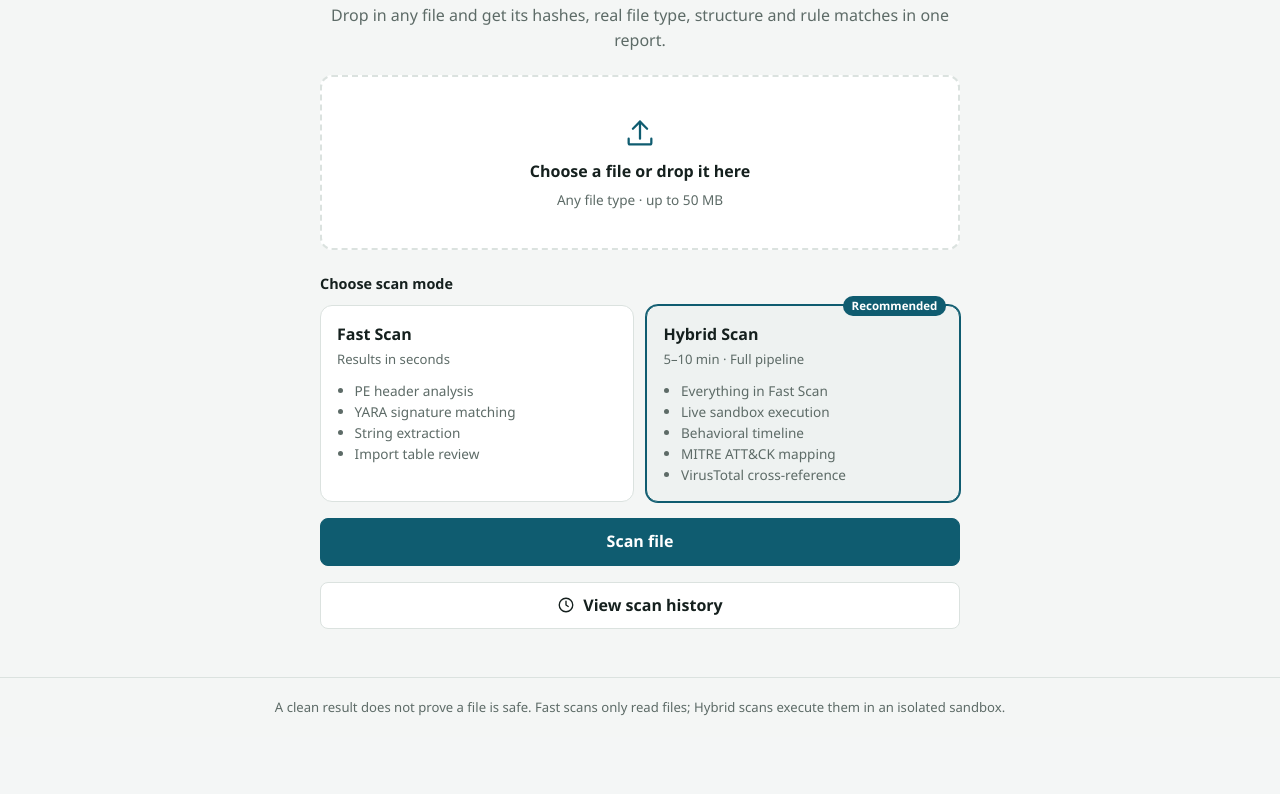
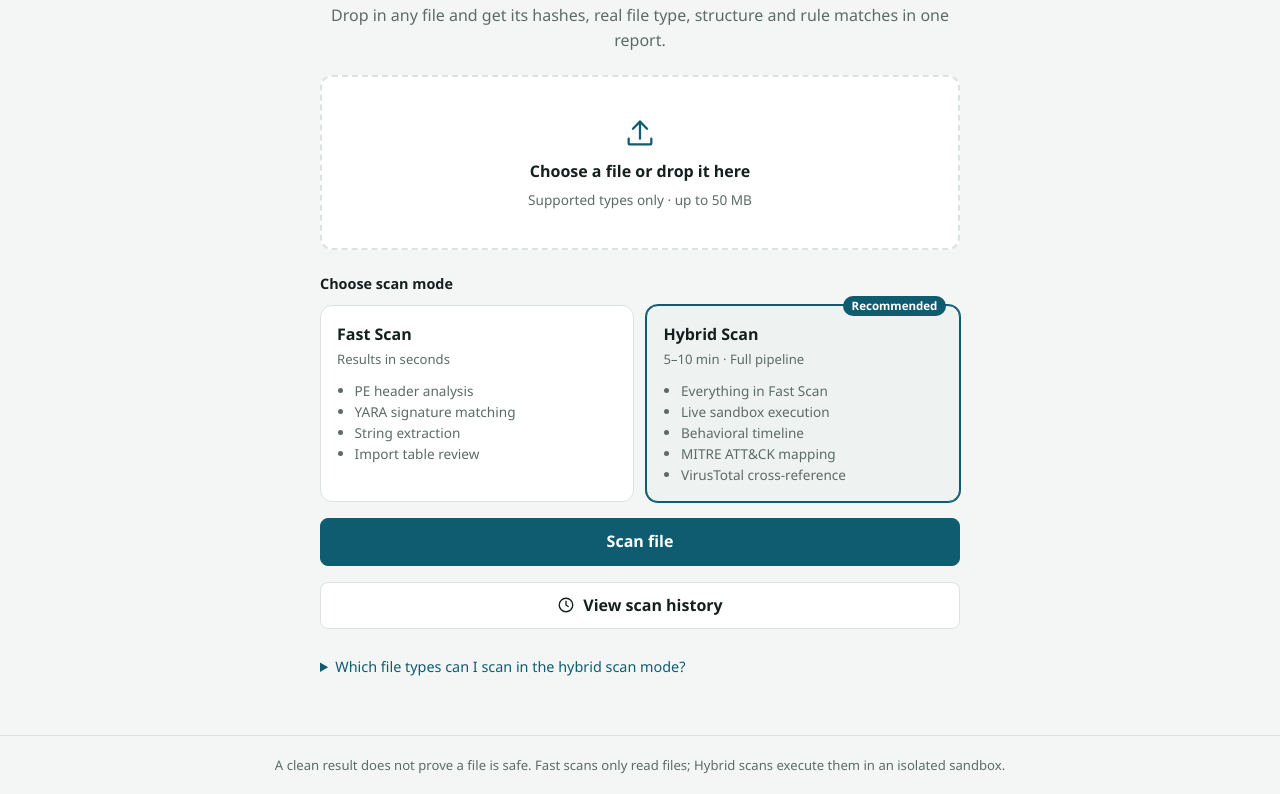
Before and after one commit to JasonnnW056/Deep-File-Analysis, a Flask app: page /upload in a window 1280 px wide. Shown: the part 203-997 px from the top of the page. Before the commit the page ends 919 px from the top, so only its background shows below. Run offline with Flask 3, Linux system fonts and the light colour scheme.

Commit message:
Added file type supported for the hybrid scan mode

```diff
--- a/app/web/routes.py
+++ b/app/web/routes.py
@@ -23,7 +23,31 @@ except ImportError:
     dynamic_scan = None
     detonation_error = detonation_timeout = Exception
 
+FILE_GROUPS = [
+    ("Programs", "Windows programs and installers", [".exe", ".dll", ".msi", ".cpl", ".msix"]),
+    ("Scripts", "Small programs written as text", [".js", ".jse", ".vbs", ".vbe", ".wsf", ".sct", ".ps1", ".bat", ".cmd", ".hta", ".py", ".au3"]),
+    ("Documents", "Office files, PDFs and similar", [".doc", ".docx", ".rtf", ".xls", ".xlsx", ".ppt", ".pptx", ".pub", ".one", ".mdb", ".accdb", ".pdf", ".xps", ".hwp"]),
+    ("Email", "Saved messages", [".eml", ".msg", ".mht"]),
+    ("Archives", "Zipped bundles of files", [".zip", ".rar", ".7z"]),
+    ("Shortcuts and settings", "Files that point to or change something", [".lnk", ".inf", ".reg", ".chm", ".rdp"]),
+    ("Java and Flash", "Browser-era programs", [".jar", ".swf"]),
+]
+ALLOWED_EXTENSIONS = {e for _, _, exts in FILE_GROUPS for e in exts}
+
 bp = Blueprint("web", __name__)
+
+def _is_allowed(filename):
+    return os.path.splitext(filename or "")[1].lower() in ALLOWED_EXTENSIONS
+
+def _blocked(filename, mode):
+    """Only hybrid scans are limited to the supported types."""
+    return mode == "hybrid" and not _is_allowed(filename)
+
+@bp.app_context_processor
+def _inject_file_types():
+    # available in every template, including the 413 error page
+    return {"file_groups": FILE_GROUPS, "allowed_exts": sorted(ALLOWED_EXTENSIONS)}
+
 
 _BAD_CHARS = re.compile(r'[<>:"/\\|?*\x00-\x1f]')
 _RESERVED = {"CON", "PRN", "AUX", "NUL", *(f"COM{i}" for i in range(1, 10)),
@@ -231,7 +255,10 @@ def scan():
     uploaded = request.files.get("file")
     if not uploaded or uploaded.filename == "":
         return render_template("index.html", error="Choose a file to scan."), 400
-    return render_template("result.html", result=_scan_upload(uploaded, _get_mode()))
+    mode = _get_mode()
+    if _blocked(uploaded.filename, mode):
+        return render_template("index.html", error="Hybrid scans only support the file types listed below. Choose a fast scan to check any file."), 415
+    return render_template("result.html", result=_scan_upload(uploaded, mode))
 
 
 @bp.route("/api/scan", methods=["POST"])
@@ -239,7 +266,10 @@ def api_scan():
     uploaded = request.files.get("file")
     if not uploaded:
         return jsonify(error="No file provided"), 400
-    return jsonify(_scan_upload(uploaded, _get_mode()))
+    mode = _get_mode()
+    if _blocked(uploaded.filename, mode):
+        return jsonify(error="Hybrid scans only support the listed file types."), 415
+    return jsonify(_scan_upload(uploaded, mode))
 
 @bp.route("/report/<name>", methods=["GET"])
 def download_pdf(name):
--- a/app/web/static/homepage.css
+++ b/app/web/static/homepage.css
@@ -1,4 +1,4 @@
-/* ---------- homepage explainer ---------- */
+/* ---------- homepage explainer (append to style.css) ---------- */
 .explain { max-width: 56rem; margin: 3.5rem auto 0; }
 .explain h2 { margin: 0 0 .3rem; font-size: 1.35rem; letter-spacing: -.01em; }
 .explain h2.block { margin-top: 3rem; }
@@ -82,3 +82,17 @@ html { scroll-behavior: smooth; }
 .explain .pair h2.block { margin-top: 0; }
 .explain .pair p { max-width: none; }
 @media (max-width: 46rem) { .pair { grid-template-columns: 1fr; gap: 0; } .explain .pair > div + div h2.block { margin-top: 2rem; } }
+
+/* ---------- supported file types ---------- */
+.types { padding: .2rem 1rem; background: var(--surface); border: 1px solid var(--line); border-radius: var(--radius); }
+.type-row { display: grid; grid-template-columns: 13rem 1fr; gap: 1rem; align-items: start; padding: .8rem 0; border-bottom: 1px solid var(--line); }
+.type-row:last-child { border-bottom: 0; }
+.type-name strong { display: block; font-size: .95rem; }
+.type-exts { display: flex; flex-wrap: wrap; gap: .35rem; }
+.ext { padding: .1rem .55rem; border-radius: 6px; background: var(--surface-2); border: 1px solid var(--line); font-size: .8rem; }
+.type-row.no .ext { background: var(--high-bg); color: var(--high); border-color: transparent; }
+.types-note { margin: .7rem 0 0 !important; max-width: none !important; }
+.types-box { max-width: 40rem; margin: 1.2rem auto 0; }
+.types-box > summary { padding: .5rem 0; font-weight: 500; }
+.types-box .type-row { grid-template-columns: 1fr; gap: .4rem; }
+@media (max-width: 46rem) { .type-row { grid-template-columns: 1fr; gap: .4rem; } }
--- a/app/web/static/style.css
+++ b/app/web/static/style.css
@@ -260,7 +260,7 @@ table.history td { vertical-align: middle; white-space: nowrap; }
 .mini i { display: block; height: 100%; background: var(--risk, var(--accent)); }
 
 /* ---------- why the final risk ---------- */
-.why-final { margin: 0 0 1.2rem; background: var(--surface); border: 1px solid var(--line);
+.why-final { margin: 1.1rem 0 1.2rem; background: var(--surface); border: 1px solid var(--line);
   border-radius: var(--radius); box-shadow: inset 4px 0 0 var(--risk), var(--shadow); }
 .why-final summary { display: flex; align-items: center; justify-content: space-between; gap: 1rem;
   padding: .75rem 1rem .75rem 1.3rem; list-style: none; cursor: pointer;
@@ -279,6 +279,7 @@ table.history td { vertical-align: middle; white-space: nowrap; }
 .why-rows dd { margin: 0; display: flex; align-items: center; gap: .6rem; flex-wrap: wrap; }
 .why-rows .why-final-row { padding-top: .5rem; border-top: 1px dashed var(--line); }
 .why-rows .why-final-row dt { color: var(--ink); font-weight: 650; }
+.why-final + .panel { border-top: 1px solid var(--line); border-radius: var(--radius); }
 
 table.sigs { table-layout: fixed; }
 table.sigs td code { overflow-wrap: anywhere; }
--- /dev/null
+++ b/app/web/templates/filetypes.html
@@ -0,0 +1,14 @@
+{# app/web/templates/filetypes.html -- shows the types listed in FILE_GROUPS (routes.py). Edit the list there, not here. #}
+<div class="types">
+  {% for title, hint, exts in file_groups %}
+  <div class="type-row">
+    <div class="type-name"><strong>{{ title }}</strong><span class="muted small">{{ hint }}</span></div>
+    <div class="type-exts">{% for e in exts %}<code class="ext">{{ e }}</code>{% endfor %}</div>
+  </div>
+  {% endfor %}
+  <div class="type-row no">
+    <div class="type-name"><strong>Not supported</strong><span class="muted small">No matching sandbox</span></div>
+    <div class="type-exts"><code class="ext">Linux programs (.elf)</code><code class="ext">Shell scripts (.sh)</code><code class="ext">macOS apps</code><code class="ext">Android (.apk)</code></div>
+  </div>
+</div>
+<p class="muted small types-note">Documents and Java files only run properly if the sandbox has the matching software installed. Password-protected archives can’t be opened, so extract them first. Any other file type still gets a fast scan.</p>
--- a/app/web/templates/homepage.html
+++ b/app/web/templates/homepage.html
@@ -1,4 +1,4 @@
-{# app/web/templates/home.html  -- the landing page (served at /). #}
+{# app/web/templates/home.html  -- the landing page (served at /). The CTA links to the upload page (web.index). #}
 {% extends "base.html" %}
 {% block title %}Deep File Analysis{% endblock %}
 
@@ -75,6 +75,10 @@
     </table>
   </div>
 
+  <h2 class="block" id="file-types">Supported file types</h2>
+  <p class="lede">A fast scan reads any file up to 50 MB. A hybrid scan also runs the file, so it supports the types below.</p>
+  {% include "filetypes.html" %}
+
   <div class="pair">
     <div>
     <h2 class="block">Reading your results</h2>
--- a/app/web/templates/index.html
+++ b/app/web/templates/index.html
@@ -59,4 +59,44 @@
   </a>
 </p>
 
+<details class="types-box">
+  <summary>Which file types can I scan in the hybrid scan mode?</summary>
+  <p class="muted small">Fast scans read any file up to 50 MB. Hybrid scans also run it, for the types below.</p>
+  {% include "filetypes.html" %}
+</details>
+
+<script>
+(function () {
+  const form = document.getElementById('scan-form');
+  const input = document.getElementById('file');
+  const sub = document.getElementById('drop-sub');
+  const ALLOWED = {{ allowed_exts|tojson }};
+  const hybrid = () => form.querySelector('input[name=mode]:checked').value === 'hybrid';
+  const ok = f => { const i = f.name.lastIndexOf('.'); return i >= 0 && ALLOWED.includes(f.name.slice(i).toLowerCase()); };
+
+  function sync() {                                   // follow the selected mode
+    if (hybrid()) input.setAttribute('accept', ALLOWED.join(','));
+    else input.removeAttribute('accept');
+    if (!input.files.length) {                        // don't overwrite a chosen file's details
+      sub.textContent = hybrid() ? 'Supported types only \u00b7 up to 50 MB' : 'Any file type \u00b7 up to 50 MB';
+    }
+    sub.style.color = '';
+  }
+  form.querySelectorAll('input[name=mode]').forEach(r => r.addEventListener('change', sync));
+  input.addEventListener('change', () => { sub.style.color = ''; });
+  sync();
+
+  form.addEventListener('submit', e => {
+    const f = input.files[0];
+    if (f && hybrid() && !ok(f)) {
+      e.preventDefault();
+      e.stopImmediatePropagation();                   // keeps the loading screen from starting
+      sub.textContent = 'Hybrid scans can’t run this file type. Pick Fast Scan, or see the list below.';
+      sub.style.color = 'var(--high)';
+      const box = document.querySelector('.types-box');
+      if (box) box.open = true;
+    }
+  });
+})();
+</script>
 {% endblock %}
```
